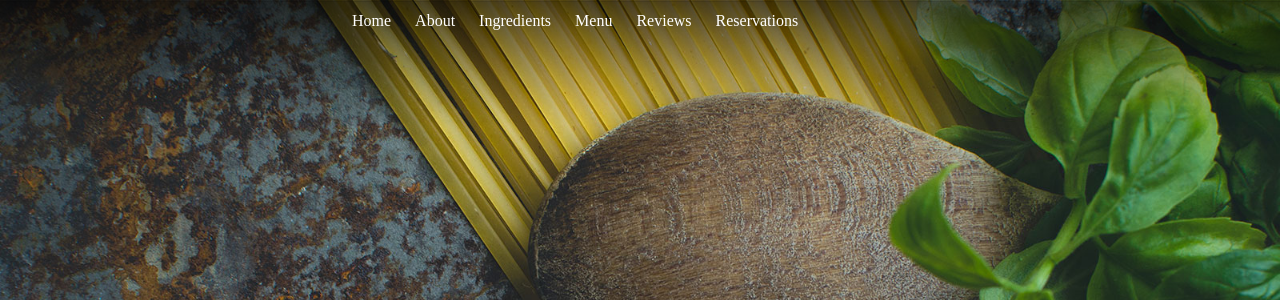
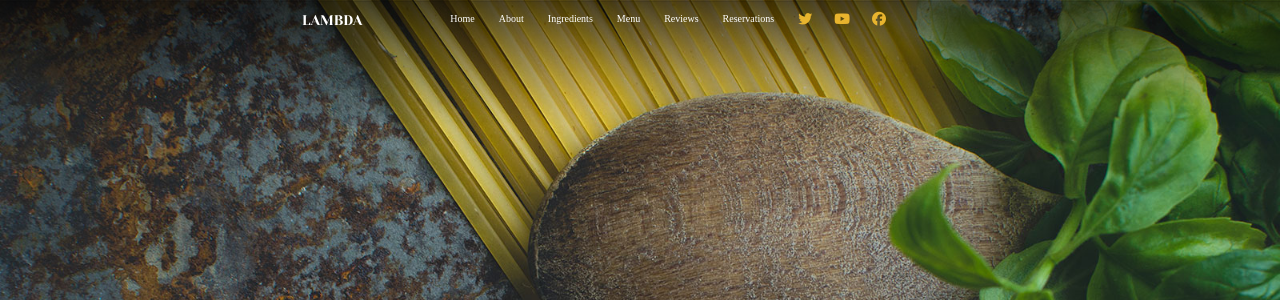
Before and after one commit to Hummel009/HTML-Projects, a web app: page / in a window 1280 px wide. Shown: the top 300 px of the page. Run offline with its HTML, style and script files only (its server is not run), Linux system fonts and the light colour scheme; data that the repository does not hold is empty; some libraries are stand-ins or nearby versions.

Commit message:
preogress header

```diff
--- a/NicoNicoDouga/src/main/webapp/index.html
+++ b/NicoNicoDouga/src/main/webapp/index.html
@@ -1,9 +1,19 @@
 <!DOCTYPE html>
 <html>
 	<head>
-      <meta charset="UTF-8">
+		<meta charset="UTF-8" />
 		<title>Nico Nico Douga</title>
-      <link rel="stylesheet" href="jabroni.css">
+		<link rel="stylesheet" href="jabroni.css" />
+		<script
+			src="https://kit.fontawesome.com/3e3853e5e5.js"
+			crossorigin="anonymous"
+		></script>
+		<link rel="preconnect" href="https://fonts.googleapis.com" />
+		<link rel="preconnect" href="https://fonts.gstatic.com" crossorigin />
+		<link
+			rel="stylesheet"
+			href="https://fonts.googleapis.com/css2?family=Yeseva+One&display=swap"
+		/>
 	</head>
 	<body style="margin: 0; padding: 0">
 		<div class="content">
@@ -12,48 +22,46 @@
 					<div class="header-background">
 						<div class="header-navigation">
 							<div class="header-buttons-panel">
-            				<div class="button1">
-            				Home
+								<div class="logo">LAMBDA</div>
+								<div class="button1">Home</div>
+								<div class="button2">About</div>
+								<div class="button3">Ingredients</div>
+								<div class="button4">Menu</div>
+								<div class="button5">Reviews</div>
+								<div class="button6">Reservations</div>
+								<div class="icon1">
+									<i class="fa-brands fa-twitter"></i>
 								</div>
-            				<div class="button2">
-            				About
+								<div class="icon2">
+									<i class="fa-brands fa-youtube"></i>
 								</div>
-            				<div class="button3">
-            				Ingredients
-            				</div>
-            				<div class="button4">
-            				Menu
-            				</div>
-            				<div class="button5">
-            				Reviews
-            				</div>
-            				<div class="button6">
-            				Reservations
+								<div class="icon3">
+									<i class="fa-brands fa-facebook"></i>
 								</div>
 							</div>
 						</div>
-            		<img src="header.png" width="100%" height="auto">
+						<img src="header.png" width="100%" height="auto" />
 					</div>
 				</div>
-            <img src="image_0.png" width="100%" height="auto">
+				<img src="image_0.png" width="100%" height="auto" />
 			</div>
-         <div class="section_1" >
-            <img src="image_1.png" width="100%" height="auto">
+			<div class="section_1">
+				<img src="image_1.png" width="100%" height="auto" />
 			</div>
 			<div class="section_2">
-            <img src="image_2.png" width="100%" height="auto">
+				<img src="image_2.png" width="100%" height="auto" />
 			</div>
 			<div class="section_3">
-            <img src="image_3.png" width="100%" height="auto">
+				<img src="image_3.png" width="100%" height="auto" />
 			</div>
 			<div class="section_4">
-            <img src="image_4.png" width="100%" height="auto">
+				<img src="image_4.png" width="100%" height="auto" />
 			</div>
 			<div class="section_5">
-            <img src="image_5.png" width="100%" height="auto">
+				<img src="image_5.png" width="100%" height="auto" />
 			</div>
 			<div class="footer">
-            <img src="footer.png" width="100%" height="auto">
+				<img src="footer.png" width="100%" height="auto" />
 			</div>
 		</div>
 	</body>
--- a/NicoNicoDouga/src/main/webapp/jabroni.css
+++ b/NicoNicoDouga/src/main/webapp/jabroni.css
@@ -18,10 +18,10 @@
 
 .header-buttons-panel {
     display: flex;
-    width: 600px;
 	height: 50px;
     margin-left: auto;
     margin-right: auto;
+    width: 700px;
 }
 [class^="button"] {
 	padding: 10px;
@@ -30,8 +30,29 @@
 	border-top: 2px solid transparent;
 	color: White;
     transition: 0.25s;
+    font-size: 10px;
+    line-height: 14px;
 }
-
+.logo {
+	padding: 10px;
+	margin-right: 66px;
+	margin-left: 2px;
+	border-top: 2px solid transparent;
+	color: White;
+    font-size: 14px;
+    font-family: 'Yeseva One';
+}
+[class^="icon"] {
+	padding: 10px;
+	margin-left: 2px;
+	border-top: 2px solid transparent;
+	color: #e8b42e;
+    transition: 0.25s;
+    font-size: 14px;
+}
+[class^="icon"]:hover {
+	color: White;
+}
 [class^="button"]:hover {
 	border-top: 2px solid White;
 }
```
Lines whose indentation alone changed are shown as unchanged.
